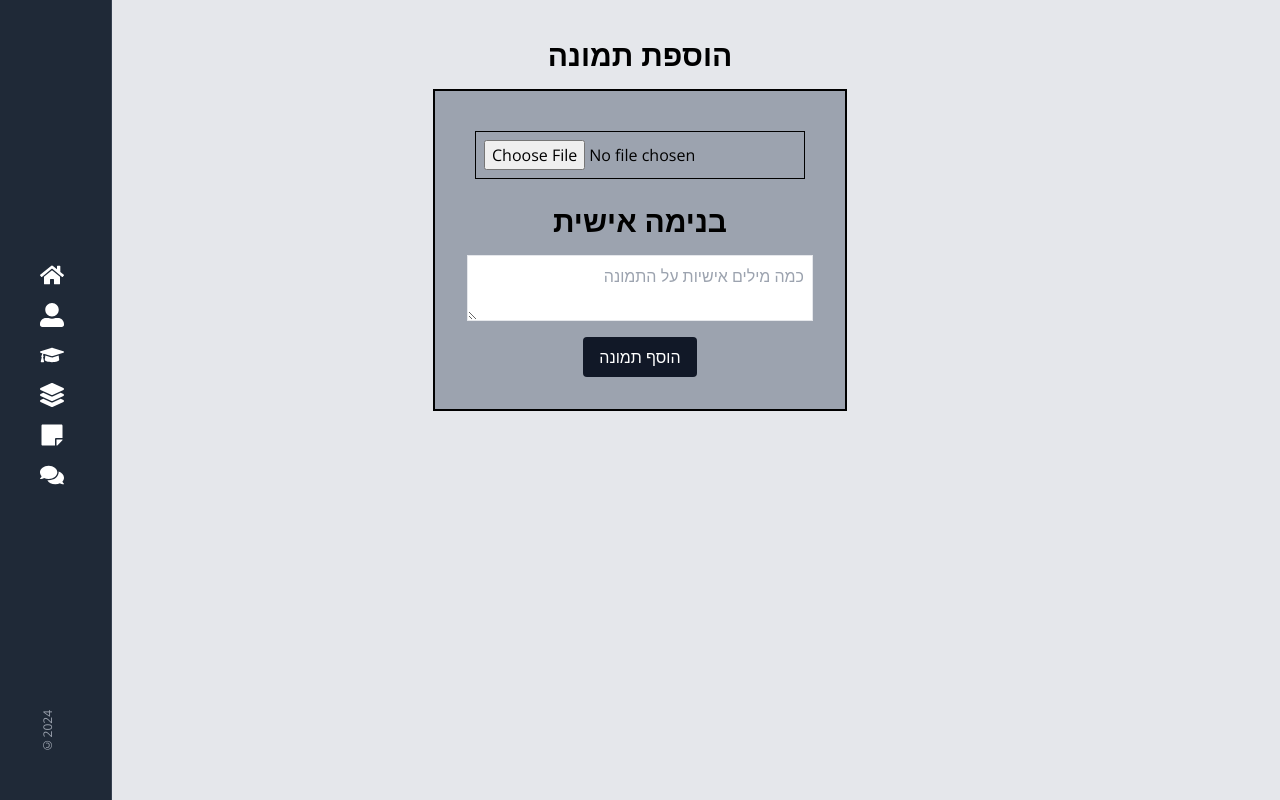
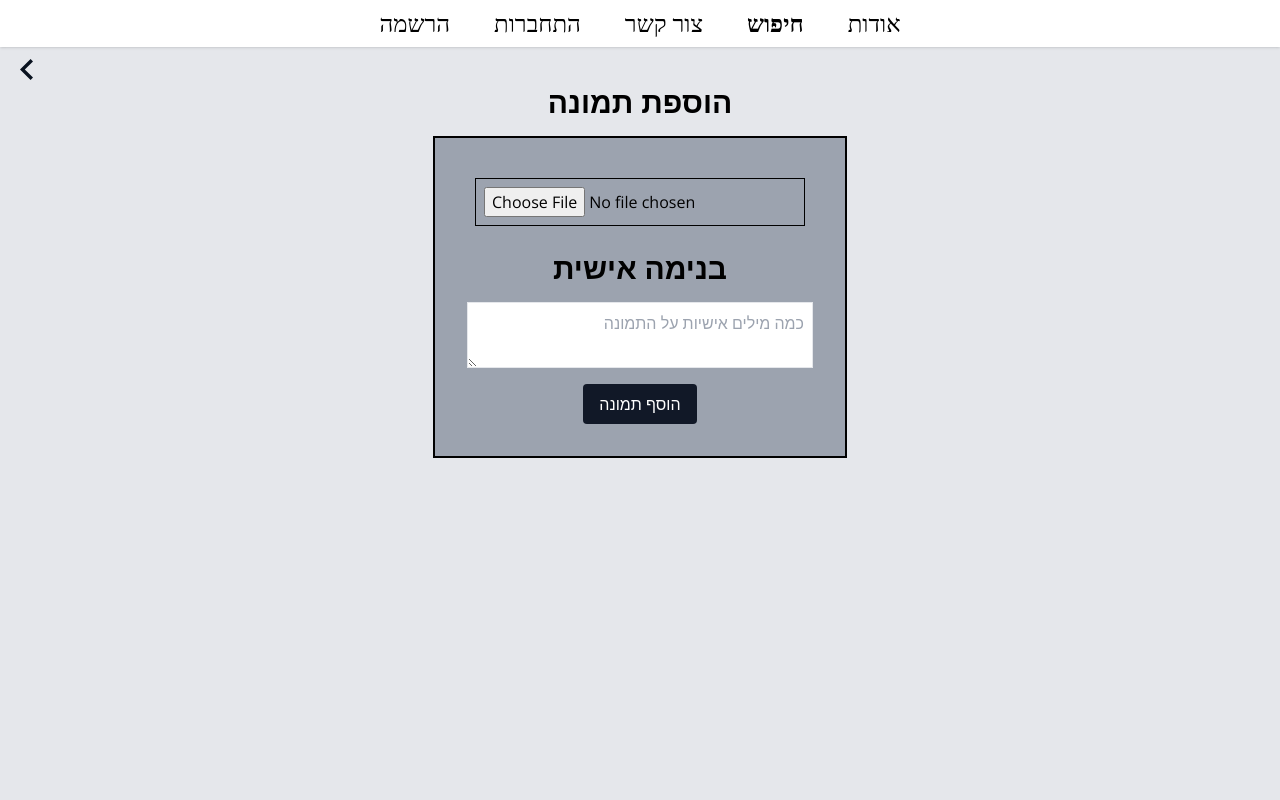
Before and after one commit to shevibr0/war, a React (Create React App) app in the folder frontend/war/: page /soldierInfo/1/addPicture in a window 1280 px wide. Built offline with nearby package versions, Linux system fonts and the light colour scheme.

Commit message:
add picture

```diff
--- a/frontend/war/src/components/AddPicture.jsx
+++ b/frontend/war/src/components/AddPicture.jsx
@@ -6,7 +6,7 @@ import { storage } from "./firebase";
 import { v4 as uuidv4 } from "uuid";
 import { addPicture } from '../utils/PictureUtil';
 import emailjs from 'emailjs-com';
-import Sidebar from './Sidebar';
+import { FaHome, FaUserAlt, FaGraduationCap, FaLayerGroup, FaStickyNote, FaComments, FaBars } from 'react-icons/fa';
 
 const AddPicture = () => {
     const nav = useNavigate();
@@ -118,8 +118,44 @@ const AddPicture = () => {
 
     return (
         <div className="bg-gray-200 h-screen">
+            <button className="lg:hidden md:hidden sm:hidden" onClick={() => { setIsOpen(!isOpen) }} >
+                <FaBars className="text-white" />
+            </button>
+            {isOpen && (
+                <nav className="lg:hidden md:hidden sm:hidden left-0 top-0 flex shadow bg-white justify-around items-center text-black lg:text-3xl lg:h-[80px] md:text-2m md:h-[30px] sm:text-sm text-xs mt-4 sm:mt-0 font-normal font-['Alef'] leading-[45px] cursor-pointer">
+                    {!user && (
+                        <>
+                            <div onClick={() => nav('/register')}> <FaUserAlt /></div>
+                            <div onClick={() => nav('/')}> <FaUserAlt /></div>
+                        </>
+                    )}
+                    {user && (
+                        <>
+                            <div onClick={() => nav('/logOut')}> <FaUserAlt /></div>
+                        </>
+                    )}
+                    <div onClick={() => nav('/contact')}> <FaUserAlt /></div>
+                    <div onClick={() => nav('/soldiers')} className='font-bold'> <FaUserAlt /></div>
+                    <div onClick={() => nav('/homePage')}> <FaUserAlt /></div>
+                </nav>
+            )}
+            <nav className="hidden lg:flex md:flex sm:flex left-0 top-0 shadow bg-white justify-center items-center text-black lg:text-2xl lg:h-[47px] md:text-xl md:h-[40px] sm:text-s sm:h-[20px] mt-4 sm:mt-0 font-normal font-['Alef'] leading-[45px] cursor-pointer space-x-11">
+                {!user && (
+                    <>
+                        <div onClick={() => nav('/register')}>הרשמה</div>
+                        <div onClick={() => nav('/')}>התחברות</div>
+                    </>
+                )}
+                {user && (
+                    <>
+                        <div onClick={() => nav('/logOut')}>התנתקות</div>
+                    </>
+                )}
+                <div onClick={() => nav('/contact')}>צור קשר</div>
+                <div onClick={() => nav('/soldiers')} className='font-bold'>חיפוש</div>
+                <div onClick={() => nav('/homePage')}>אודות</div>
+            </nav>
 
-            <Sidebar />
             <div className='flex items-center mb-1'>
                 <img className="mt-3 ml-5 max-w-[1%] lg:max-w-[1%] lg:mr-15 md:max-w-[1%] sm:max-w-[1%]" src="/חץ חזור.svg" alt="Logo" onClick={() => nav(-1)} />
             </div>
```
